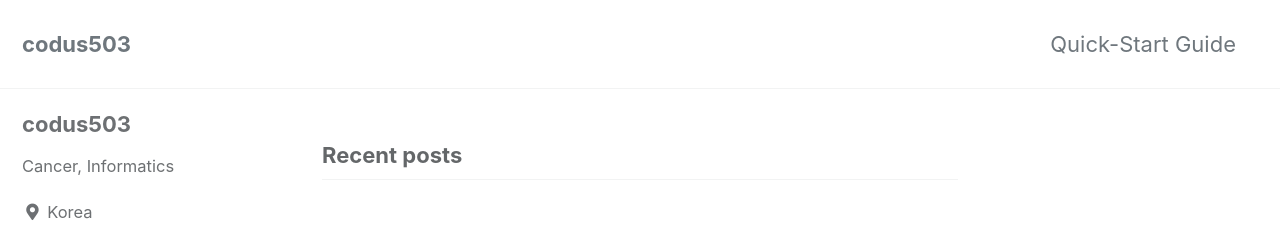
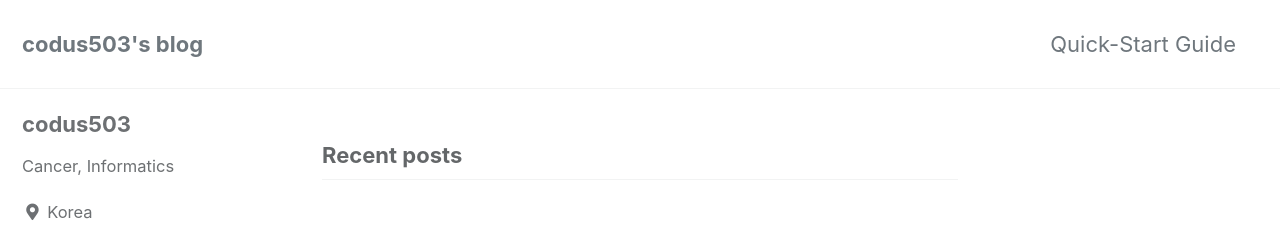
Before and after one commit to codus503/codus503.github.io, a Jekyll site: the page built from index.html, in a window 1280 px wide. Shown: the top 226 px of the page. Built offline with Jekyll 4.4.1, drawn with Linux system fonts in a browser that asks for light colours; cached includes are drawn as plain includes; the list of posts is cut into pages by our own code.

Commit message:
Update _config.yml

```diff
--- a/_config.yml
+++ b/_config.yml
@@ -16,7 +16,7 @@ minimal_mistakes_skin    : "default" # "air", "aqua", "contrast", "dark", "dirt"
 
 # Site Settings
 locale                   : "en-US"
-title                    : "codus503"
+title                    : "codus503's blog"
 title_separator          : "-"
 subtitle                 : # site tagline that appears below site title in masthead
 name                     : "codus503"
```
